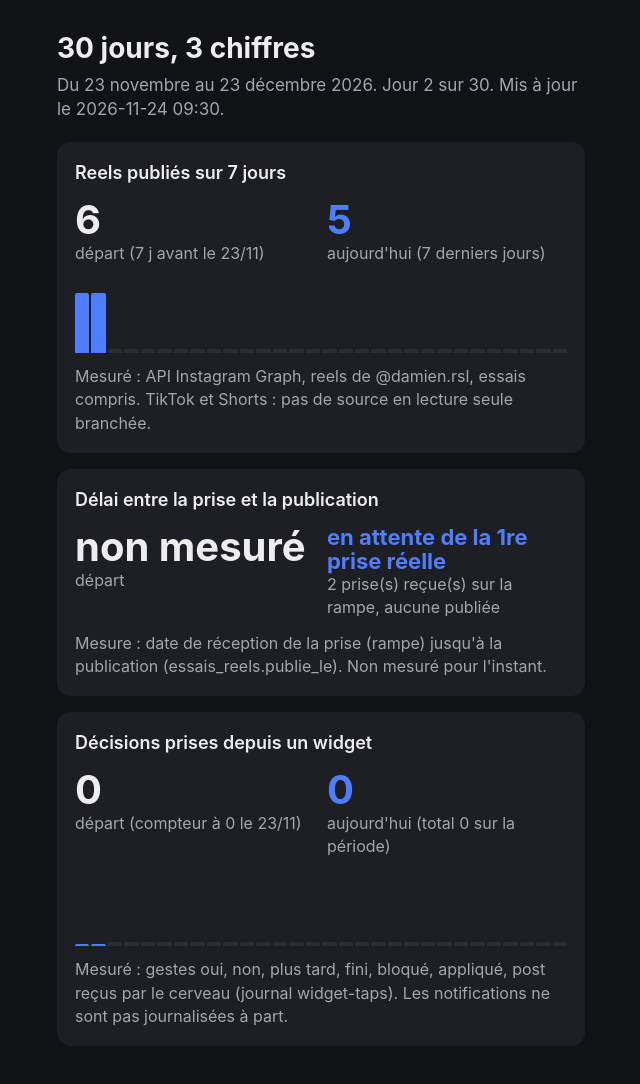
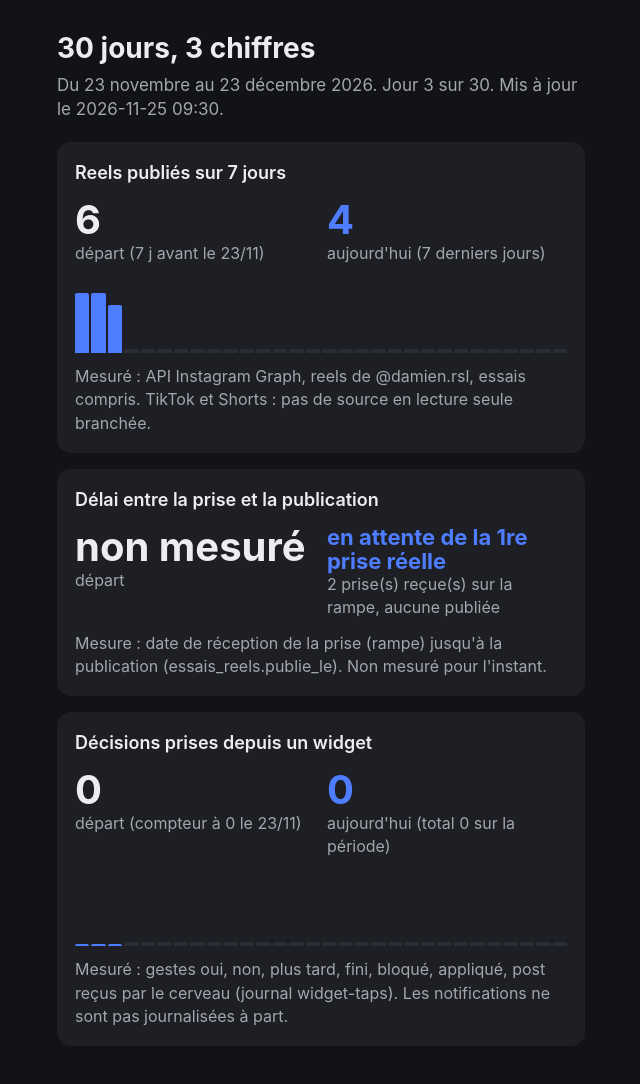
Before and after one commit to damienrsl/compteur-30-jours, a plain HTML site: page index.html in a window 1280 px wide. Shown: the whole page, without its empty margins (319-959 px from the left). Drawn offline with Linux system fonts and the light colour scheme.

Commit message:
Compteur 2026-11-25

```diff
--- a/index.html
+++ b/index.html
@@ -10,16 +10,16 @@ h1{font-size:28px;margin:8px 0 4px}.sous{color:#a4a6ad;margin:0 0 20px}
 .src{color:#a4a6ad;font-size:16px;margin:12px 0 0}.err{color:#ededef;border-left:3px solid #4f7dff;padding-left:10px}
 </style></head><body>
 <h1>30 jours, 3 chiffres</h1>
-<p class="sous">Du 23 novembre au 23 décembre 2026. Jour 2 sur 30. Mis à jour le 2026-11-24 09:30.</p>
+<p class="sous">Du 23 novembre au 23 décembre 2026. Jour 3 sur 30. Mis à jour le 2026-11-25 09:30.</p>
 <div class="c"><h2>Reels publiés sur 7 jours</h2><div class="duo"><div><div class="n">6</div><div class="l">départ (7 j avant le 23/11)</div></div>
-<div><div class="n b">5</div><div class="l">aujourd'hui (7 derniers jours)</div></div></div>
-<div class="bar"><i style="height:83%" title="2026-11-23: 5"></i><i style="height:83%" title="2026-11-24: 5"></i><i class="vide"></i><i class="vide"></i><i class="vide"></i><i class="vide"></i><i class="vide"></i><i class="vide"></i><i class="vide"></i><i class="vide"></i><i class="vide"></i><i class="vide"></i><i class="vide"></i><i class="vide"></i><i class="vide"></i><i class="vide"></i><i class="vide"></i><i class="vide"></i><i class="vide"></i><i class="vide"></i><i class="vide"></i><i class="vide"></i><i class="vide"></i><i class="vide"></i><i class="vide"></i><i class="vide"></i><i class="vide"></i><i class="vide"></i><i class="vide"></i><i class="vide"></i></div>
+<div><div class="n b">4</div><div class="l">aujourd'hui (7 derniers jours)</div></div></div>
+<div class="bar"><i style="height:83%" title="2026-11-23: 5"></i><i style="height:83%" title="2026-11-24: 5"></i><i style="height:67%" title="2026-11-25: 4"></i><i class="vide"></i><i class="vide"></i><i class="vide"></i><i class="vide"></i><i class="vide"></i><i class="vide"></i><i class="vide"></i><i class="vide"></i><i class="vide"></i><i class="vide"></i><i class="vide"></i><i class="vide"></i><i class="vide"></i><i class="vide"></i><i class="vide"></i><i class="vide"></i><i class="vide"></i><i class="vide"></i><i class="vide"></i><i class="vide"></i><i class="vide"></i><i class="vide"></i><i class="vide"></i><i class="vide"></i><i class="vide"></i><i class="vide"></i><i class="vide"></i></div>
 <p class="src">Mesuré : API Instagram Graph, reels de @damien.rsl, essais compris. TikTok et Shorts : pas de source en lecture seule branchée.</p></div>
 <div class="c"><h2>Délai entre la prise et la publication</h2><div class="duo"><div><div class="n">non mesuré</div><div class="l">départ</div></div>
 <div><div class="n b" style="font-size:22px">en attente de la 1re prise réelle</div><div class="l">2 prise(s) reçue(s) sur la rampe, aucune publiée</div></div></div>
 <p class="src">Mesure : date de réception de la prise (rampe) jusqu'à la publication (essais_reels.publie_le). Non mesuré pour l'instant.</p></div>
 <div class="c"><h2>Décisions prises depuis un widget</h2><div class="duo"><div><div class="n">0</div><div class="l">départ (compteur à 0 le 23/11)</div></div>
 <div><div class="n b">0</div><div class="l">aujourd'hui (total 0 sur la période)</div></div></div>
-<div class="bar"><i style="height:4%" title="2026-11-23: 0"></i><i style="height:4%" title="2026-11-24: 0"></i><i class="vide"></i><i class="vide"></i><i class="vide"></i><i class="vide"></i><i class="vide"></i><i class="vide"></i><i class="vide"></i><i class="vide"></i><i class="vide"></i><i class="vide"></i><i class="vide"></i><i class="vide"></i><i class="vide"></i><i class="vide"></i><i class="vide"></i><i class="vide"></i><i class="vide"></i><i class="vide"></i><i class="vide"></i><i class="vide"></i><i class="vide"></i><i class="vide"></i><i class="vide"></i><i class="vide"></i><i class="vide"></i><i class="vide"></i><i class="vide"></i><i class="vide"></i></div>
+<div class="bar"><i style="height:4%" title="2026-11-23: 0"></i><i style="height:4%" title="2026-11-24: 0"></i><i style="height:4%" title="2026-11-25: 0"></i><i class="vide"></i><i class="vide"></i><i class="vide"></i><i class="vide"></i><i class="vide"></i><i class="vide"></i><i class="vide"></i><i class="vide"></i><i class="vide"></i><i class="vide"></i><i class="vide"></i><i class="vide"></i><i class="vide"></i><i class="vide"></i><i class="vide"></i><i class="vide"></i><i class="vide"></i><i class="vide"></i><i class="vide"></i><i class="vide"></i><i class="vide"></i><i class="vide"></i><i class="vide"></i><i class="vide"></i><i class="vide"></i><i class="vide"></i><i class="vide"></i></div>
 <p class="src">Mesuré : gestes oui, non, plus tard, fini, bloqué, appliqué, post reçus par le cerveau (journal widget-taps). Les notifications ne sont pas journalisées à part.</p></div>
 </body></html>
```
Also changed, not shown: 1 other file.
